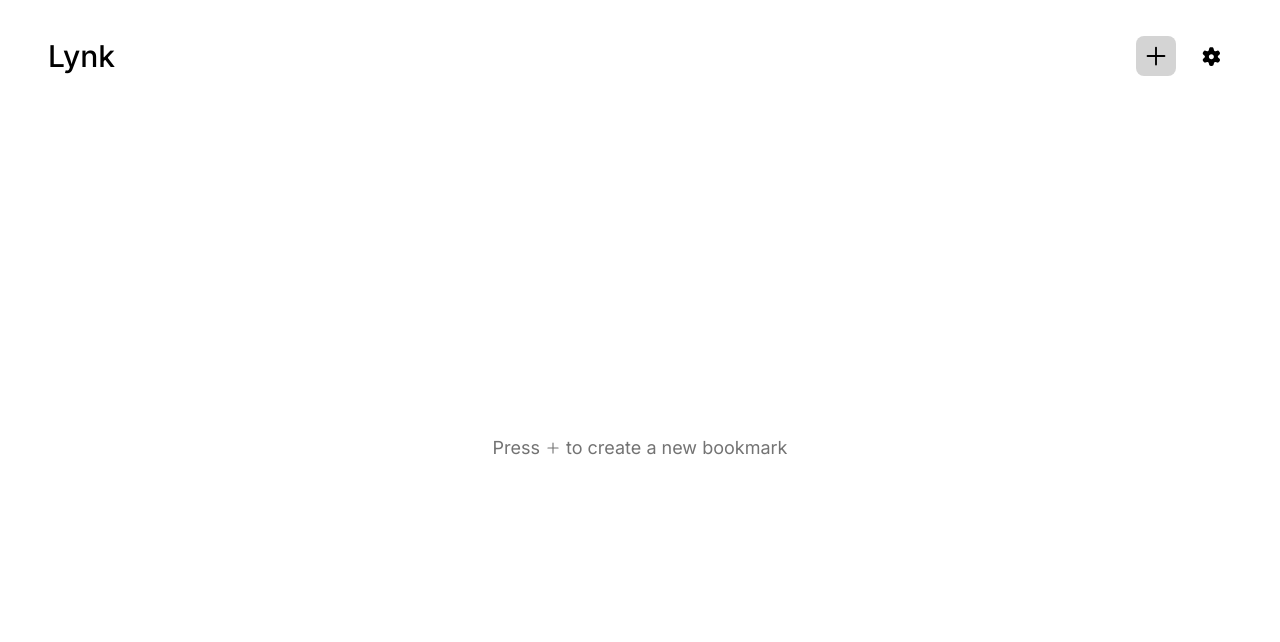
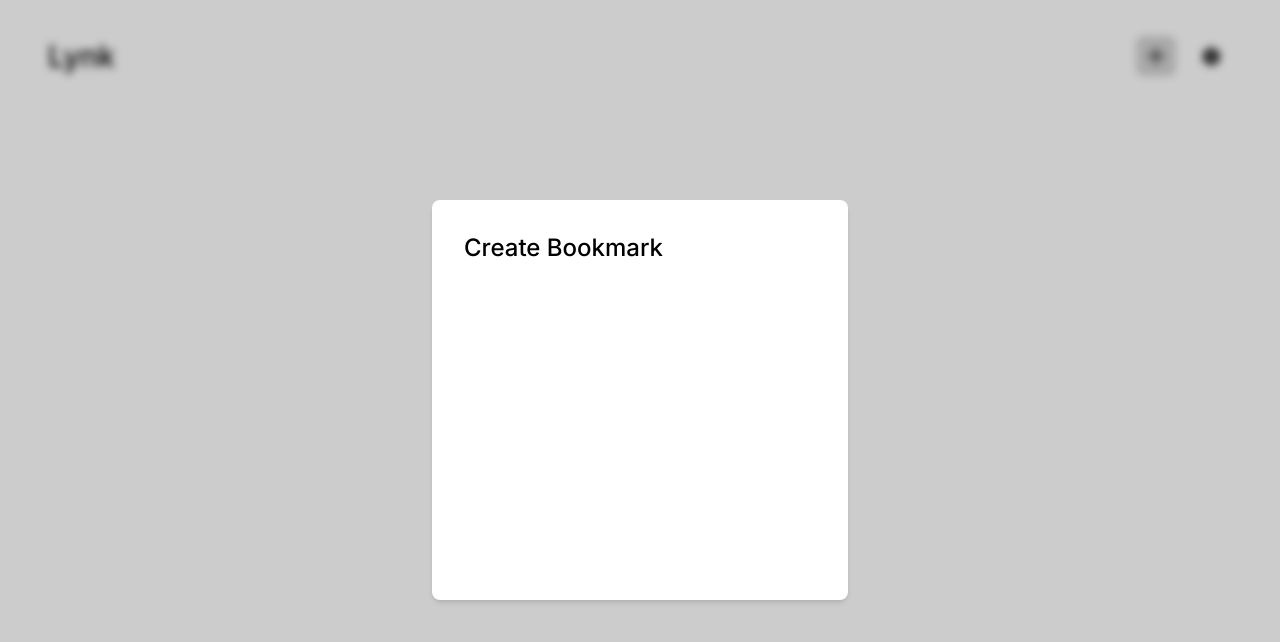
Before and after one commit to as9284/lynk, a React (Vite) app: page / in a window 1280 px wide. Both pictures are taken after a click on the button "New". Shown: the top 642 px of the page. Built offline with nearby package versions, Linux system fonts and the light colour scheme.

Commit message:
Implement create bookmark modal with animation

```diff
--- a/package.json
+++ b/package.json
@@ -11,6 +11,7 @@
   },
   "dependencies": {
     "@tailwindcss/vite": "^4.1.8",
+    "framer-motion": "^12.15.0",
     "react": "^19.1.0",
     "react-dom": "^19.1.0",
     "react-icons": "^5.5.0",
--- a/src/components/BookmarkBoard.jsx
+++ b/src/components/BookmarkBoard.jsx
@@ -16,4 +16,5 @@ export const BookmarkBoard = () => {
         </div>
       </div>
     </>
-  );}
+  );
+};
--- /dev/null
+++ b/src/components/CreateBookmark.jsx
@@ -0,0 +1,27 @@
+import React from "react";
+import { motion } from "framer-motion";
+
+export const CreateBookmark = ({ setAddBookmarkPopup }) => {
+  return (
+    <motion.div
+      onClick={() => setAddBookmarkPopup(false)}
+      initial={{ opacity: 0 }}
+      animate={{ opacity: 1 }}
+      exit={{ opacity: 0 }}
+      className="absolute w-full min-h-svh flex flex-col justify-center items-center z-50 bg-black/20 backdrop-blur-xs p-4"
+    >
+      <motion.div
+        onClick={(e) => e.stopPropagation()}
+        initial={{ scale: 0.95, opacity: 0 }}
+        animate={{ scale: 1, opacity: 1 }}
+        exit={{ scale: 0.95, opacity: 0 }}
+        transition={{ duration: 0.2 }}
+        className="w-full sm:w-3/4 md:w-1/2 lg:w-1/3 h-[25rem] bg-white rounded-lg shadow-md flex justify-center items-center relative"
+      >
+        <h2 className="absolute top-8 left-8 text-2xl font-medium select-none">
+          Create Bookmark
+        </h2>
+      </motion.div>
+    </motion.div>
+  );
+};
--- a/src/components/Header.jsx
+++ b/src/components/Header.jsx
@@ -2,13 +2,16 @@ import React from "react";
 import { IoAddOutline } from "react-icons/io5";
 import { TiCog } from "react-icons/ti";
 
-export const Header = () => {
+export const Header = ({ setAddBookmarkPopup }) => {
   return (
     <>
       <div className="w-full h-20 flex justify-between items-center px-2 md:px-8">
         <h1 className="text-3xl font-medium select-none">Lynk</h1>
         <div className="flex justify-center items-center gap-4">
-          <button className="tool-btn relative group">
+          <button
+            onClick={() => setAddBookmarkPopup(true)}
+            className="tool-btn relative group"
+          >
             <IoAddOutline size={30} />
             <span className="tooltip">New</span>
           </button>
--- a/src/pages/home.jsx
+++ b/src/pages/home.jsx
@@ -1,12 +1,22 @@
-import React from "react";
+import React, { useState } from "react";
 import { Header } from "../components/Header";
 import { BookmarkBoard } from "../components/BookmarkBoard";
+import { CreateBookmark } from "../components/CreateBookmark";
+import { AnimatePresence } from "framer-motion";
 
 export const Home = () => {
+  const [addBookmarkPopup, setAddBookmarkPopup] = useState(false);
+
   return (
     <>
+      <AnimatePresence>
+        {addBookmarkPopup && (
+          <CreateBookmark setAddBookmarkPopup={setAddBookmarkPopup} />
+        )}
+      </AnimatePresence>
+
       <div className="w-full min-h-svh flex flex-col justify-center items-start p-4 gap-4">
-        <Header />
+        <Header setAddBookmarkPopup={setAddBookmarkPopup} />
         <BookmarkBoard />
       </div>
     </>
```
Also changed, not shown: 1 other file (tests, documents, lock files or other folders).
